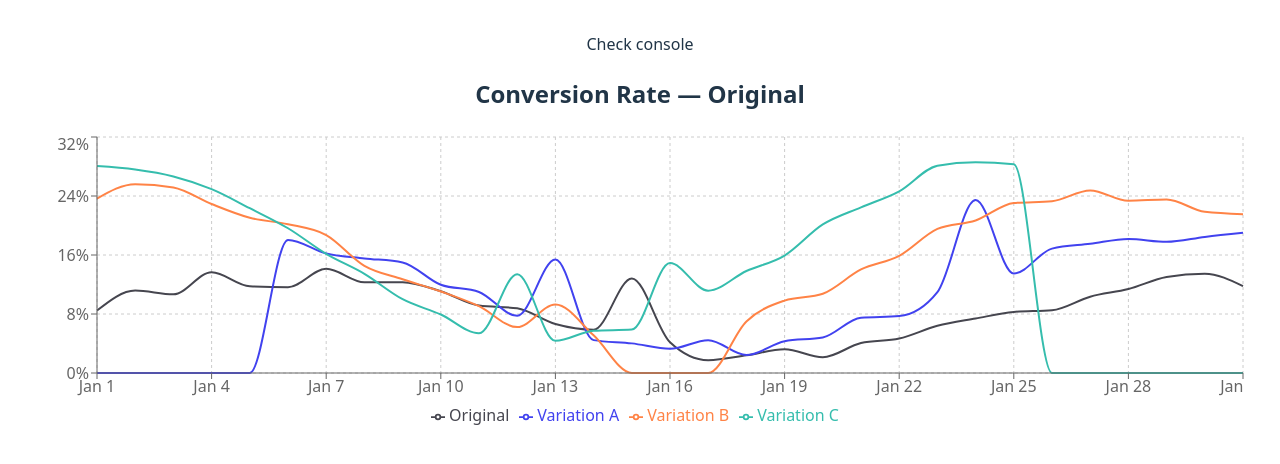
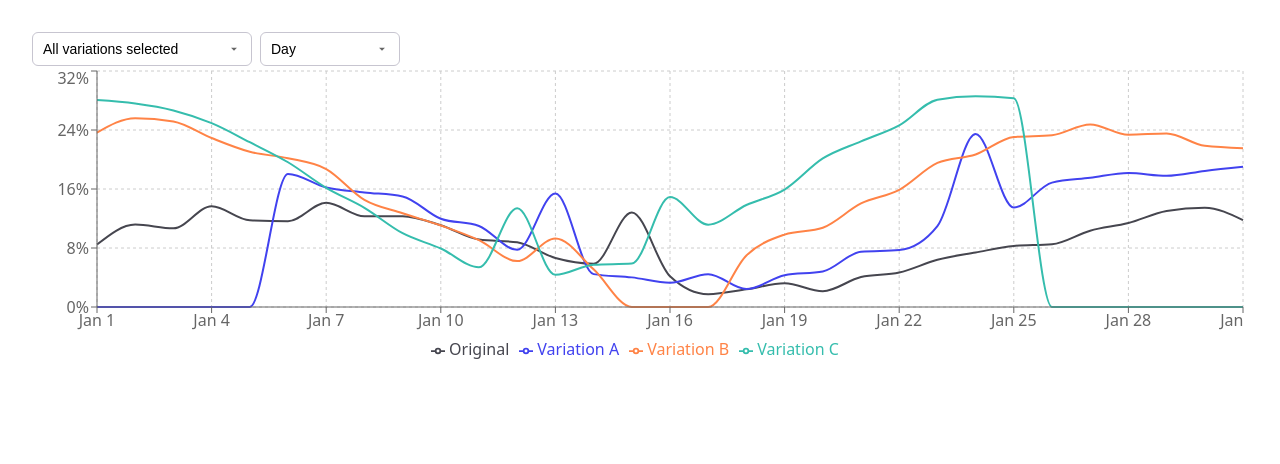
Before and after one commit to Katerina-99/ab-test-chart, a React (Vite) app: page / in a window 1280 px wide. Shown: the top 464 px of the page. Built offline with nearby package versions, Linux system fonts and the light colour scheme.

Commit message:
feat: create selectors for variation and periods, add styles, implement variation selector feature

```diff
--- a/src/App.tsx
+++ b/src/App.tsx
@@ -4,7 +4,6 @@ import "./App.css";
 function App() {
   return (
     <>
-      <div>Check console</div>
       <DashboardPage />
     </>
   );
--- a/src/components/dashboard/DashboardPage.module.css
+++ b/src/components/dashboard/DashboardPage.module.css
@@ -0,0 +1,4 @@
+.selectorWrapper {
+  display: flex;
+  gap: 8px;
+}
--- a/src/components/dashboard/DashboardPage.tsx
+++ b/src/components/dashboard/DashboardPage.tsx
@@ -1,6 +1,10 @@
 import ConversionRateChart from "../charts/ConversionRateChart";
 import { normalizeData } from "../../utils/normalizeData";
 import rawData from "../../data/data.json";
+import PeriodSelector from "../selectors/PeriodSelector";
+import VariationSelector from "../selectors/VariationSelector";
+import { useState } from "react";
+import styles from "./DashboardPage.module.css";
 
 const DashboardPage = () => {
   const normalized = normalizeData(rawData);
@@ -15,10 +19,29 @@ const DashboardPage = () => {
     points: v.points,
   }));
 
+  const [period, setPeriod] = useState<"day" | "week">("day");
+
+  // Variation selector — по умолчанию все выбраны
+  const allVariationsIds = variationsWithColors.map((v) => v.id);
+  const [selectedVariations, setSelectedVariations] =
+    useState<string[]>(allVariationsIds);
+
+  // Фильтруем выбранные варианты
+  const filteredVariations = variationsWithColors.filter((v) =>
+    selectedVariations.includes(v.id)
+  );
+
   return (
     <div>
-      <h2>Conversion Rate — Original</h2>
-      <ConversionRateChart variations={variationsWithColors} />
+      <div className={styles.selectorWrapper}>
+        <VariationSelector
+          variations={normalized.variations}
+          selected={selectedVariations}
+          onChange={setSelectedVariations}
+        />
+        <PeriodSelector value={period} onChange={setPeriod} />
+      </div>
+      <ConversionRateChart variations={filteredVariations} />
     </div>
   );
 };
--- /dev/null
+++ b/src/components/selectors/PeriodSelector.module.css
@@ -0,0 +1,56 @@
+.wrapper {
+  position: relative;
+  width: 140px;
+}
+
+.button {
+  width: 100%;
+  padding: 8px 10px;
+  background: white;
+  border: 1px solid var(--color-border);
+  border-radius: 6px;
+
+  display: flex;
+  justify-content: space-between;
+  align-items: center;
+
+  cursor: pointer;
+  font-size: 14px;
+}
+
+.label {
+  white-space: nowrap;
+}
+
+.icon {
+  transition: transform 0.2s ease;
+  opacity: 0.6;
+}
+
+.icon.open {
+  transform: rotate(180deg);
+}
+
+.dropdown {
+  position: absolute;
+  width: 100%;
+  top: 38px;
+  background: white;
+  border: 1px solid var(--color-border);
+  border-radius: 6px;
+  padding: 6px 0;
+  z-index: 20;
+}
+
+.option {
+  display: flex;
+  align-items: center;
+  gap: 8px;
+  padding: 6px 10px;
+  font-size: 14px;
+  cursor: pointer;
+}
+
+.option:hover {
+  background: #f2f2f2;
+}
--- /dev/null
+++ b/src/components/selectors/PeriodSelector.tsx
@@ -0,0 +1,59 @@
+import { useState } from "react";
+import styles from "./PeriodSelector.module.css";
+
+type Period = "day" | "week";
+
+interface Props {
+  value: Period;
+  onChange: (p: Period) => void;
+}
+
+const PeriodSelector = ({ value, onChange }: Props) => {
+  const [open, setOpen] = useState(false);
+
+  const toggle = () => setOpen((prev) => !prev);
+
+  const label = value === "day" ? "Day" : "Week";
+
+  return (
+    <div className={styles.wrapper}>
+      <button className={styles.button} onClick={toggle}>
+        <span className={styles.label}>{label}</span>
+        <svg
+          className={`${styles.icon} ${open ? styles.open : ""}`}
+          width="14"
+          height="14"
+          viewBox="0 0 24 24"
+        >
+          <path fill="currentColor" d="M7 10l5 5 5-5H7z" />
+        </svg>
+      </button>
+
+      {open && (
+        <div className={styles.dropdown}>
+          <div
+            className={styles.option}
+            onClick={() => {
+              onChange("day");
+              setOpen(false);
+            }}
+          >
+            Day
+          </div>
+
+          <div
+            className={styles.option}
+            onClick={() => {
+              onChange("week");
+              setOpen(false);
+            }}
+          >
+            Week
+          </div>
+        </div>
+      )}
+    </div>
+  );
+};
+
+export default PeriodSelector;
--- /dev/null
+++ b/src/components/selectors/VariationSelector.module.css
@@ -0,0 +1,58 @@
+.wrapper {
+  position: relative;
+  width: 220px;
+}
+
+.button {
+  width: 100%;
+  padding: 8px 10px;
+  background: white;
+  border: 1px solid var(--color-border);
+  border-radius: 6px;
+
+  display: flex;
+  justify-content: space-between;
+  align-items: center;
+
+  cursor: pointer;
+  font-size: 14px;
+}
+
+.label {
+  overflow: hidden;
+  white-space: nowrap;
+  text-overflow: ellipsis;
+}
+
+.icon {
+  transition: transform 0.2s ease;
+  opacity: 0.6;
+}
+
+.icon.open {
+  transform: rotate(180deg);
+}
+
+.dropdown {
+  position: absolute;
+  width: 100%;
+  top: 38px;
+  background: white;
+  border: 1px solid var(--color-border);
+  border-radius: 6px;
+  padding: 6px 0;
+  z-index: 20;
+}
+
+.option {
+  display: flex;
+  align-items: center;
+  gap: 8px;
+  padding: 6px 10px;
+  font-size: 14px;
+  cursor: pointer;
+}
+
+.option:hover {
+  background: #f2f2f2;
+}
--- /dev/null
+++ b/src/components/selectors/VariationSelector.tsx
@@ -0,0 +1,77 @@
+import { useState } from "react";
+import styles from "./VariationSelector.module.css";
+
+export interface VariationItem {
+  id: string;
+  name: string;
+}
+
+interface Props {
+  variations: VariationItem[];
+  selected: string[];
+  onChange: (ids: string[]) => void;
+}
+
+const VariationSelector = ({ variations, selected, onChange }: Props) => {
+  const [open, setOpen] = useState(false);
+
+  const toggle = () => setOpen((prev) => !prev);
+
+  // Выбраны ли все
+  const allSelected = selected.length === variations.length;
+
+  const label = allSelected
+    ? "All variations selected"
+    : variations
+        .filter((v) => selected.includes(v.id))
+        .map((v) => v.name)
+        .join(", ");
+
+  const handleToggleVariation = (id: string) => {
+    let next;
+
+    if (selected.includes(id)) {
+      // запрещаем снять последний вариант
+      if (selected.length === 1) return;
+
+      next = selected.filter((itemId) => itemId !== id);
+    } else {
+      next = [...selected, id];
+    }
+
+    onChange(next);
+  };
+
+  return (
+    <div className={styles.wrapper}>
+      <button className={styles.button} onClick={toggle}>
+        <span className={styles.label}>{label}</span>
+        <svg
+          className={`${styles.icon} ${open ? styles.open : ""}`}
+          width="14"
+          height="14"
+          viewBox="0 0 24 24"
+        >
+          <path fill="currentColor" d="M7 10l5 5 5-5H7z" />
+        </svg>
+      </button>
+
+      {open && (
+        <div className={styles.dropdown}>
+          {variations.map((v) => (
+            <label key={v.id} className={styles.option}>
+              <input
+                type="checkbox"
+                checked={selected.includes(v.id)}
+                onChange={() => handleToggleVariation(v.id)}
+              />
+              {v.name}
+            </label>
+          ))}
+        </div>
+      )}
+    </div>
+  );
+};
+
+export default VariationSelector;
--- a/src/index.css
+++ b/src/index.css
@@ -22,15 +22,6 @@
   -moz-osx-font-smoothing: grayscale;
 }
 
-/* a {
-  font-weight: 500;
-  color: #646cff;
-  text-decoration: inherit;
-}
-a:hover {
-  color: #535bf2;
-} */
-
 body {
   margin: 0;
   min-width: 320px;
@@ -43,35 +34,3 @@ h1 {
   font-size: 3.2em;
   line-height: 1.1;
 }
-
-button {
-  border-radius: 8px;
-  border: 1px solid transparent;
-  padding: 0.6em 1.2em;
-  font-size: 1em;
-  font-weight: 500;
-  font-family: inherit;
-  background-color: #1a1a1a;
-  cursor: pointer;
-  transition: border-color 0.25s;
-}
-button:hover {
-  border-color: #646cff;
-}
-button:focus,
-button:focus-visible {
-  outline: 4px auto -webkit-focus-ring-color;
-}
-
-/* @media (prefers-color-scheme: light) {
-  :root {
-    color: #213547;
-    background-color: #ffffff;
-  }
-  a:hover {
-    color: #747bff;
-  }
-  button {
-    background-color: #f9f9f9;
-  }
-} */
```
